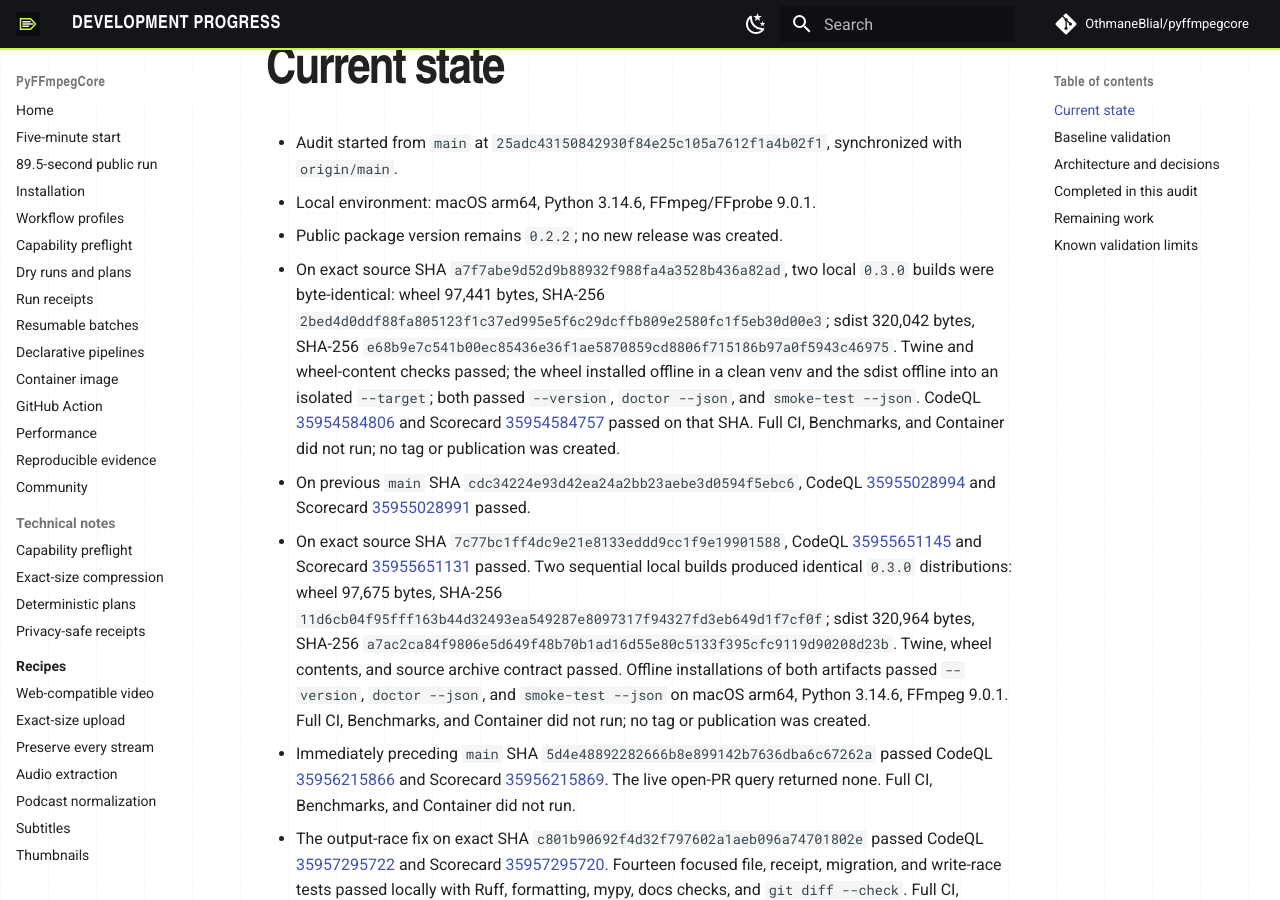
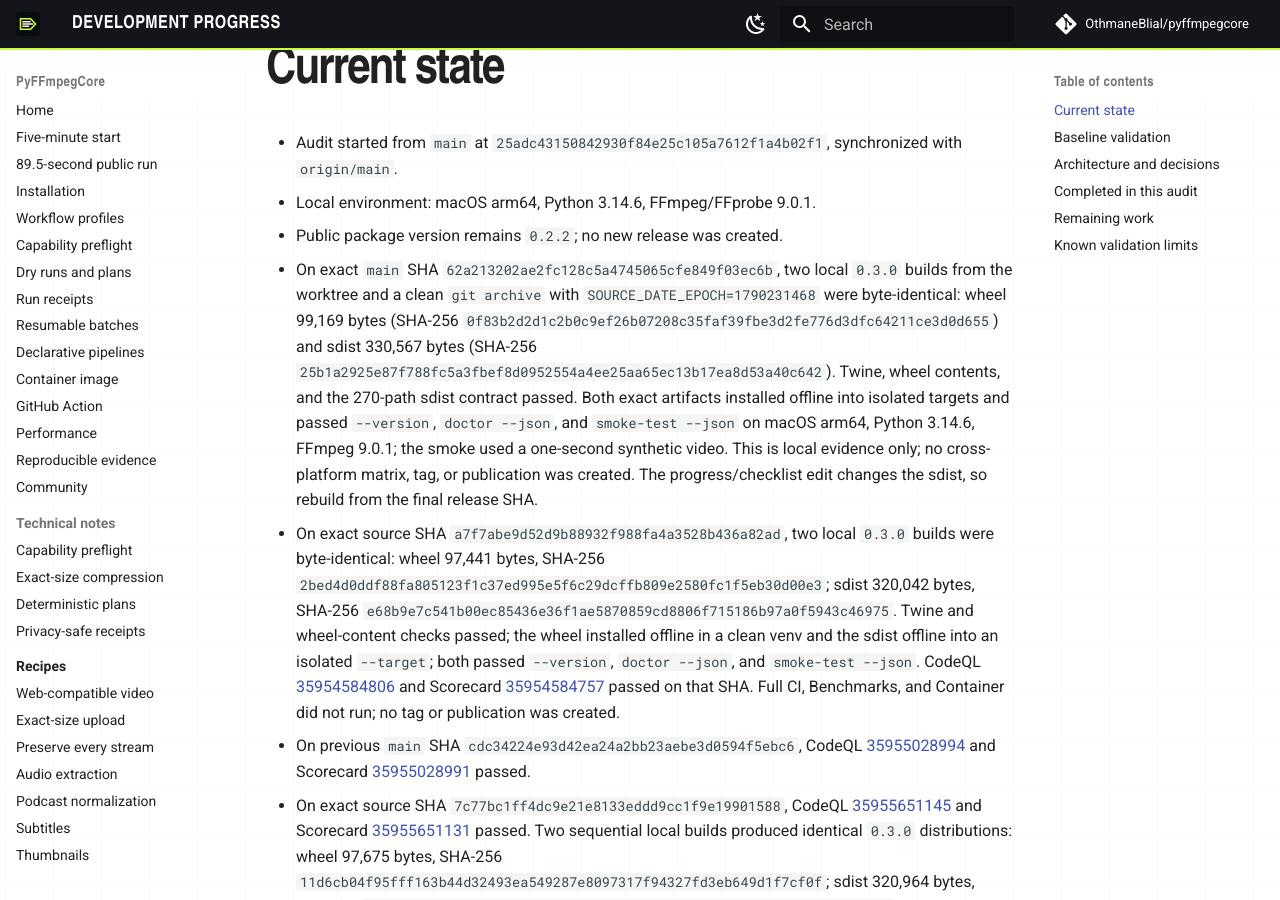
Before and after one commit to OthmaneBlial/pyffmpegcore, an MkDocs documentation site: the page built from docs/PROGRESS.md, in a window 1280 px wide and 900 px high, scrolled down 509 px. Built offline with MkDocs 1.6.1 and Material for MkDocs 9.7.7, drawn with Linux system fonts in a browser that asks for light colours; comment, search, counter and statistics services are not loaded.

Commit message:
docs: refresh candidate artifact evidence

```diff
--- a/docs/PROGRESS.md
+++ b/docs/PROGRESS.md
@@ -7,6 +7,7 @@ Updated: 2026-09-24
 - Audit started from `main` at `25adc43150842930f84e25c105a7612f1a4b02f1`, synchronized with `origin/main`.
 - Local environment: macOS arm64, Python 3.14.6, FFmpeg/FFprobe 9.0.1.
 - Public package version remains `0.2.2`; no new release was created.
+- On exact `main` SHA `62a213202ae2fc128c5a4745065cfe849f03ec6b`, two local `0.3.0` builds from the worktree and a clean `git archive` with `SOURCE_DATE_EPOCH=1790231468` were byte-identical: wheel 99,169 bytes (SHA-256 `0f83b2d2d1c2b0c9ef26b07208c35faf39fbe3d2fe776d3dfc64211ce3d0d655`) and sdist 330,567 bytes (SHA-256 `25b1a2925e87f788fc5a3fbef8d0952554a4ee25aa65ec13b17ea8d53a40c642`). Twine, wheel contents, and the 270-path sdist contract passed. Both exact artifacts installed offline into isolated targets and passed `--version`, `doctor --json`, and `smoke-test --json` on macOS arm64, Python 3.14.6, FFmpeg 9.0.1; the smoke used a one-second synthetic video. This is local evidence only; no cross-platform matrix, tag, or publication was created. The progress/checklist edit changes the sdist, so rebuild from the final release SHA.
 - On exact source SHA `a7f7abe9d52d9b88932f988fa4a3528b436a82ad`, two local `0.3.0` builds were byte-identical: wheel 97,441 bytes, SHA-256 `2bed4d0ddf88fa805123f1c37ed995e5f6c29dcffb809e2580fc1f5eb30d00e3`; sdist 320,042 bytes, SHA-256 `e68b9e7c541b00ec85436e36f1ae5870859cd8806f715186b97a0f5943c46975`. Twine and wheel-content checks passed; the wheel installed offline in a clean venv and the sdist offline into an isolated `--target`; both passed `--version`, `doctor --json`, and `smoke-test --json`. CodeQL [35954584806](https://github.com/OthmaneBlial/pyffmpegcore/actions/runs/35954584806) and Scorecard [35954584757](https://github.com/OthmaneBlial/pyffmpegcore/actions/runs/35954584757) passed on that SHA. Full CI, Benchmarks, and Container did not run; no tag or publication was created.
 - On previous `main` SHA `cdc34224e93d42ea24a2bb23aebe3d0594f5ebc6`, CodeQL [35955028994](https://github.com/OthmaneBlial/pyffmpegcore/actions/runs/35955028994) and Scorecard [35955028991](https://github.com/OthmaneBlial/pyffmpegcore/actions/runs/35955028991) passed.
 - On exact source SHA `7c77bc1ff4dc9e21e8133eddd9cc1f9e19901588`, CodeQL [35955651145](https://github.com/OthmaneBlial/pyffmpegcore/actions/runs/35955651145) and Scorecard [35955651131](https://github.com/OthmaneBlial/pyffmpegcore/actions/runs/35955651131) passed. Two sequential local builds produced identical `0.3.0` distributions: wheel 97,675 bytes, SHA-256 `11d6cb04f95fff163b44d32493ea549287e8097317f94327fd3eb649d1f7cf0f`; sdist 320,964 bytes, SHA-256 `a7ac2ca84f9806e5d649f48b70b1ad16d55e80c5133f395cfc9119d90208d23b`. Twine, wheel contents, and source archive contract passed. Offline installations of both artifacts passed `--version`, `doctor --json`, and `smoke-test --json` on macOS arm64, Python 3.14.6, FFmpeg 9.0.1. Full CI, Benchmarks, and Container did not run; no tag or publication was created.
```
Also changed, not shown: RELEASE_CHECKLIST.md (+1 -1 lines).
